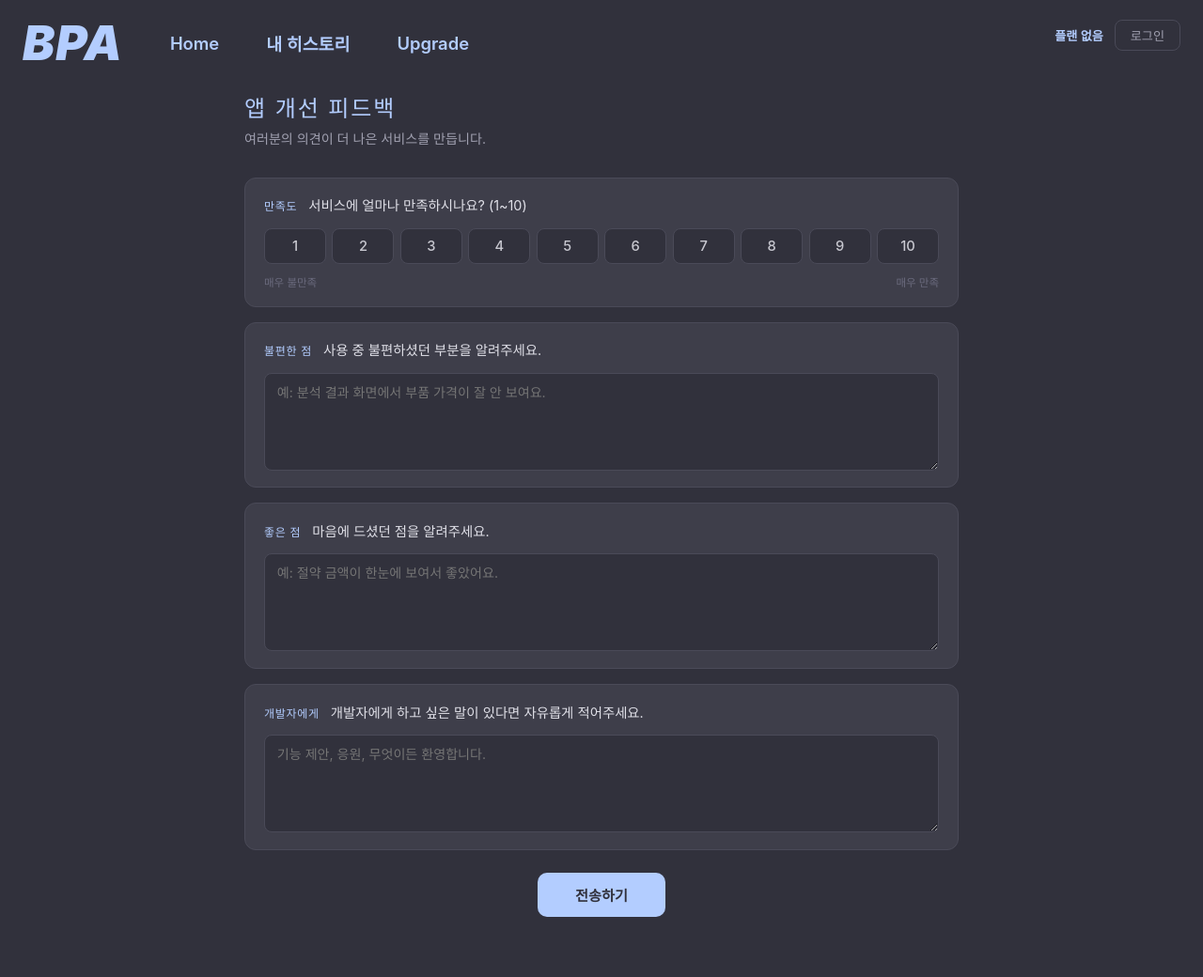
After one commit to ChanseoKim00/bike-price-analyst, a Flask app: page /feedback in a window 1280 px wide. The commit adds this page. Shown: the whole page at 94% size. Run offline with Flask 3, Linux system fonts and the light colour scheme.

Commit message:
유저 피드백 기능 1

```diff
--- a/app/routes.py
+++ b/app/routes.py
@@ -11,7 +11,7 @@ from werkzeug.security import generate_password_hash, check_password_hash
 
 logger = logging.getLogger(__name__)
 
-from .models import db, Bike, Analysis, User, UserAnalysis, PriceSuggestion, AnalysisLog, BikePriceHistory, PartPriceHistory, Part, PasswordResetToken
+from .models import db, Bike, Analysis, User, UserAnalysis, PriceSuggestion, AnalysisLog, BikePriceHistory, PartPriceHistory, Part, PasswordResetToken, UserFeedback
 from .email_sender import send_password_reset_email
 from .utils.nickname import generate_unique_nickname
 from .price_calculator import _normalize_part_name
@@ -284,6 +284,66 @@ def suggest():
 @bp.route("/suggest/complete")
 def suggest_complete():
     return render_template("suggest_complete.html")
+
+
+# ── 유저 피드백 ────────────────────────────────────────────────
+
+_FEEDBACK_TEXT_MAX = 2000
+
+
+@bp.route("/feedback", methods=["GET", "POST"])
+def feedback():
+    if request.method == "GET":
+        return render_template("feedback.html", form={}, errors={})
+
+    rating_raw     = request.form.get("rating", "").strip()
+    pain_point     = request.form.get("pain_point", "").strip()
+    good_point     = request.form.get("good_point", "").strip()
+    message_to_dev = request.form.get("message_to_dev", "").strip()
+
+    form = {
+        "rating":         rating_raw,
+        "pain_point":     pain_point,
+        "good_point":     good_point,
+        "message_to_dev": message_to_dev,
+    }
+    errors = {}
+
+    rating = None
+    if not rating_raw:
+        errors["rating"] = "만족도를 선택해주세요."
+    else:
+        try:
+            rating = int(rating_raw)
+            if rating < 1 or rating > 10:
+                errors["rating"] = "1~10 사이의 점수를 선택해주세요."
+        except ValueError:
+            errors["rating"] = "올바른 점수를 선택해주세요."
+
+    for key, label in (("pain_point", "불편한 점"),
+                       ("good_point", "좋은 점"),
+                       ("message_to_dev", "개발자에게 하고 싶은 말")):
+        if len(form[key]) > _FEEDBACK_TEXT_MAX:
+            errors[key] = f"{label}은 {_FEEDBACK_TEXT_MAX}자 이내로 입력해주세요."
+
+    if errors:
+        return render_template("feedback.html", form=form, errors=errors)
+
+    fb = UserFeedback(
+        user_id=session.get("user_id") or None,
+        rating=rating,
+        pain_point=pain_point or None,
+        good_point=good_point or None,
+        message_to_dev=message_to_dev or None,
+    )
+    db.session.add(fb)
+    db.session.commit()
+    return redirect(url_for("main.feedback_complete"))
+
+
+@bp.route("/feedback/complete")
+def feedback_complete():
+    return render_template("feedback_complete.html")
 
 
 # ── 인증 ──────────────────────────────────────────────────────
@@ -745,6 +805,23 @@ def admin():
         for ps, analysis, bike in pending_rows
     ]
 
+    feedback_rows = (
+        db.session.query(UserFeedback, User)
+        .outerjoin(User, User.id == UserFeedback.user_id)
+        .order_by(UserFeedback.created_at.desc())
+        .all()
+    )
+    feedbacks = [
+        {
+            "id":         str(fb.id),
+            "nickname":   (u.nickname if u else "비회원"),
+            "plan":       (u.plan if u else "-"),
+            "created_at": fb.created_at,
+            "rating":     fb.rating,
+        }
+        for fb, u in feedback_rows
+    ]
+
     return render_template(
         "admin.html",
         total_users=total_users,
@@ -752,6 +829,7 @@ def admin():
         recent=recent,
         users=users,
         pending=pending,
+        feedbacks=feedbacks,
     )
 
 
@@ -865,6 +943,23 @@ def admin_suggestion_reject(suggestion_id):
     ps.status = "rejected"
     db.session.commit()
     return redirect(url_for("main.admin"))
+
+
+@bp.route("/admin/feedback/<feedback_id>")
+@admin_required
+def admin_feedback(feedback_id):
+    fb = UserFeedback.query.filter_by(id=feedback_id).first()
+    if not fb:
+        return redirect(url_for("main.admin"))
+
+    user = fb.user
+    return render_template(
+        "admin_feedback.html",
+        fb=fb,
+        nickname=(user.nickname if user else "비회원"),
+        plan=(user.plan if user else "-"),
+        email=(user.email if user else None),
+    )
 
 
 @bp.route("/history")
--- a/static/css/style.css
+++ b/static/css/style.css
@@ -102,6 +102,19 @@ a { color: inherit; text-decoration: none; }
 }
 
 .input-form { width: 100%; }
+
+.feedback-link {
+  display: block;
+  margin-top: 0.7rem;
+  text-align: center;
+  font-size: 0.78rem;
+  color: #6b6b7e;
+  text-decoration: underline;
+  text-underline-offset: 3px;
+  transition: color 0.15s;
+}
+
+.feedback-link:hover { color: #B3CDFF; }
 
 .input-row {
   display: flex;
@@ -765,6 +778,92 @@ a { color: inherit; text-decoration: none; }
   }
 }
 
+/* ===== 피드백 페이지 ===== */
+.rating-row {
+  display: flex;
+  flex-wrap: wrap;
+  gap: 0.4rem;
+  justify-content: space-between;
+}
+
+.rating-option {
+  flex: 1 1 0;
+  min-width: 2.4rem;
+  cursor: pointer;
+}
+
+.rating-input {
+  position: absolute;
+  opacity: 0;
+  pointer-events: none;
+}
+
+.rating-bubble {
+  display: flex;
+  align-items: center;
+  justify-content: center;
+  height: 2.4rem;
+  border: 1px solid #4a4a58;
+  border-radius: 8px;
+  background: #31313C;
+  color: #c8c8d0;
+  font-size: 0.92rem;
+  font-weight: 500;
+  transition: background-color 0.15s, border-color 0.15s, color 0.15s;
+}
+
+.rating-option:hover .rating-bubble {
+  border-color: #B3CDFF;
+  color: #B3CDFF;
+}
+
+.rating-input:checked + .rating-bubble {
+  background: #B3CDFF;
+  border-color: #B3CDFF;
+  color: #1f1f28;
+}
+
+.rating-input:focus-visible + .rating-bubble {
+  outline: 2px solid #B3CDFF;
+  outline-offset: 2px;
+}
+
+.rating-scale {
+  display: flex;
+  justify-content: space-between;
+  font-size: 0.72rem;
+  color: #6b6b7e;
+  margin-top: -0.2rem;
+}
+
+.feedback-textarea {
+  resize: vertical;
+  min-height: 4.5rem;
+  font-family: inherit;
+  line-height: 1.5;
+}
+
+@media (max-width: 600px) {
+  .rating-option { min-width: 2rem; }
+  .rating-bubble {
+    height: 2.1rem;
+    font-size: 0.82rem;
+  }
+}
+
+/* ===== 관리자: 피드백 본문 ===== */
+.admin-feedback-body {
+  background: #3e3e4a;
+  border: 1px solid #4a4a58;
+  border-radius: 12px;
+  padding: 1rem 1.2rem;
+  color: #e0e0e8;
+  font-size: 0.9rem;
+  line-height: 1.6;
+  white-space: pre-wrap;
+  word-break: break-word;
+}
+
 /* ===== 관리자 페이지 ===== */
 .admin-wrap {
   min-height: 100vh;
--- /dev/null
+++ b/templates/feedback.html
@@ -0,0 +1,106 @@
+{% extends "base.html" %}
+{% block content %}
+
+<div class="suggest-wrap">
+  <div class="suggest-inner">
+
+    <div class="suggest-header">
+      <h1 class="suggest-title">앱 개선 피드백</h1>
+      <p class="suggest-sub">여러분의 의견이 더 나은 서비스를 만듭니다.</p>
+    </div>
+
+    <form class="suggest-form" method="POST" action="{{ url_for('main.feedback') }}" novalidate>
+
+      <!-- 만족도 1~10 -->
+      <div class="suggest-card">
+        <div class="suggest-card-meta">
+          <span class="suggest-part-label">만족도</span>
+          <span class="suggest-part-name">서비스에 얼마나 만족하시나요? (1~10)</span>
+        </div>
+        <div class="rating-row">
+          {% set selected = form.get('rating') %}
+          {% for n in range(1, 11) %}
+          <label class="rating-option">
+            <input
+              type="radio"
+              name="rating"
+              value="{{ n }}"
+              class="rating-input"
+              {% if selected and selected|int == n %}checked{% endif %}
+            >
+            <span class="rating-bubble">{{ n }}</span>
+          </label>
+          {% endfor %}
+        </div>
+        <div class="rating-scale">
+          <span>매우 불만족</span>
+          <span>매우 만족</span>
+        </div>
+        {% if errors.get('rating') %}
+        <p class="suggest-field-error">{{ errors['rating'] }}</p>
+        {% endif %}
+      </div>
+
+      <!-- 불편한 점 -->
+      <div class="suggest-card">
+        <div class="suggest-card-meta">
+          <span class="suggest-part-label">불편한 점</span>
+          <span class="suggest-part-name">사용 중 불편하셨던 부분을 알려주세요.</span>
+        </div>
+        <textarea
+          name="pain_point"
+          class="suggest-input feedback-textarea{% if errors.get('pain_point') %} suggest-input--error{% endif %}"
+          rows="4"
+          placeholder="예: 분석 결과 화면에서 부품 가격이 잘 안 보여요."
+          maxlength="2000"
+        >{{ form.get('pain_point', '') }}</textarea>
+        {% if errors.get('pain_point') %}
+        <p class="suggest-field-error">{{ errors['pain_point'] }}</p>
+        {% endif %}
+      </div>
+
+      <!-- 좋은 점 -->
+      <div class="suggest-card">
+        <div class="suggest-card-meta">
+          <span class="suggest-part-label">좋은 점</span>
+          <span class="suggest-part-name">마음에 드셨던 점을 알려주세요.</span>
+        </div>
+        <textarea
+          name="good_point"
+          class="suggest-input feedback-textarea{% if errors.get('good_point') %} suggest-input--error{% endif %}"
+          rows="4"
+          placeholder="예: 절약 금액이 한눈에 보여서 좋았어요."
+          maxlength="2000"
+        >{{ form.get('good_point', '') }}</textarea>
+        {% if errors.get('good_point') %}
+        <p class="suggest-field-error">{{ errors['good_point'] }}</p>
+        {% endif %}
+      </div>
+
+      <!-- 개발자에게 -->
+      <div class="suggest-card">
+        <div class="suggest-card-meta">
+          <span class="suggest-part-label">개발자에게</span>
+          <span class="suggest-part-name">개발자에게 하고 싶은 말이 있다면 자유롭게 적어주세요.</span>
+        </div>
+        <textarea
+          name="message_to_dev"
+          class="suggest-input feedback-textarea{% if errors.get('message_to_dev') %} suggest-input--error{% endif %}"
+          rows="4"
+          placeholder="기능 제안, 응원, 무엇이든 환영합니다."
+          maxlength="2000"
+        >{{ form.get('message_to_dev', '') }}</textarea>
+        {% if errors.get('message_to_dev') %}
+        <p class="suggest-field-error">{{ errors['message_to_dev'] }}</p>
+        {% endif %}
+      </div>
+
+      <div class="suggest-actions">
+        <button type="submit" class="suggest-submit">전송하기</button>
+      </div>
+    </form>
+
+  </div>
+</div>
+
+{% endblock %}
--- a/templates/index.html
+++ b/templates/index.html
@@ -35,6 +35,7 @@
         >
         <button type="submit" class="analyze-btn">분석</button>
       </div>
+      <a href="{{ url_for('main.feedback') }}" class="feedback-link">불편한 점 입력하고 앱 개선하기</a>
     </form>
   </div>
 </div>
```
Also changed, not shown: app/models.py (+23 -0 lines), templates/admin.html (+34 -0 lines), templates/admin_feedback.html (added, +63 -0 lines), templates/feedback_complete.html (added, +12 -0 lines), migrations/005_add_user_feedbacks.sql (added).
